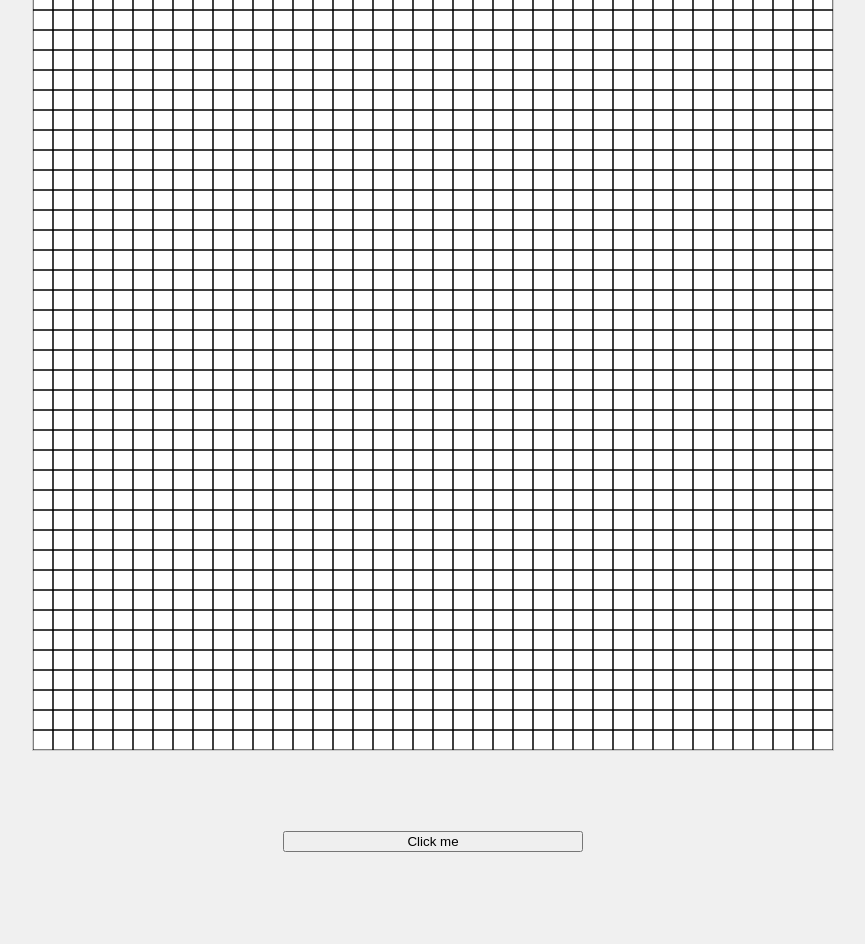
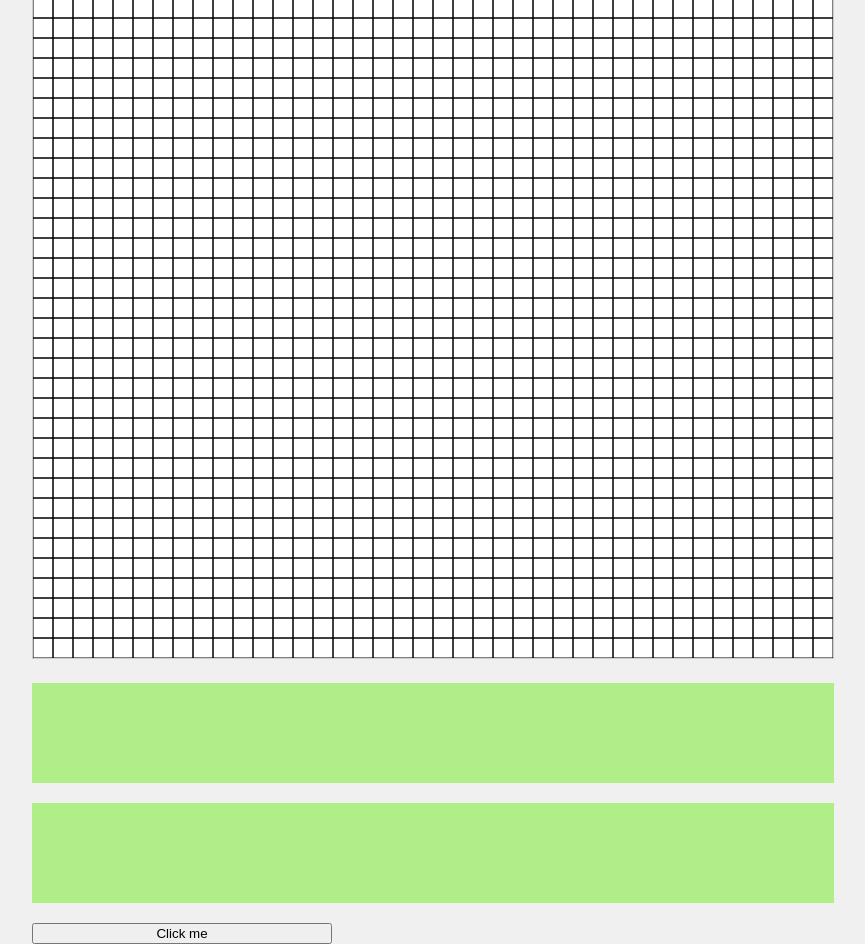
Before and after one commit to danyu/ga-firebase-testing-site, a website: page public/index.html in a window 1280 px wide. Shown: the whole page, without its empty margins (207-1072 px from the left). Before the commit the page ends 852 px from the top, so only its background shows below. Drawn offline with Linux system fonts and the light colour scheme; some packages are replaced by stand-ins of ours.

Commit message:
Adjust styling

```diff
--- a/public/index.html
+++ b/public/index.html
@@ -53,6 +53,7 @@
       height: 100px;
       background-color: rgb(176, 238, 135);
       margin: 20px 0px;
+      width: 100%;
     }
 
     input {
@@ -62,6 +63,7 @@
 </head>
 
 <body>
+  <div>
     <canvas id="myCanvas" width="800" height="800"></canvas>
     <script>
       const canvas = document.getElementById('myCanvas');
@@ -84,6 +86,7 @@
     <div>
       <input type="button" value="Click me"></input>
     </div>
+  </div>
 </body>
 
 </html>
```
Lines whose indentation alone changed are shown as unchanged.
